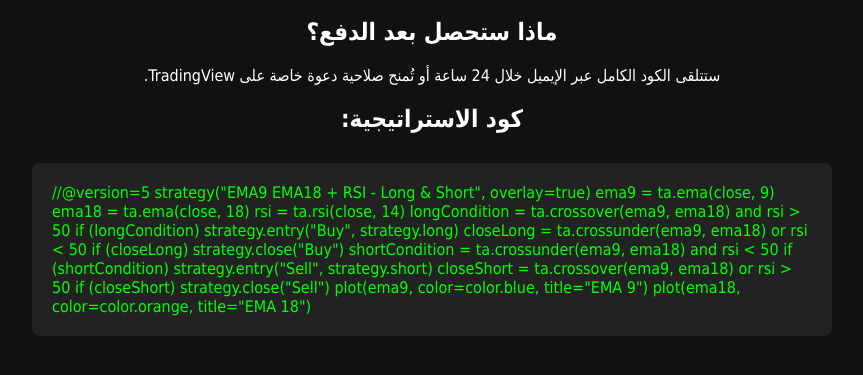
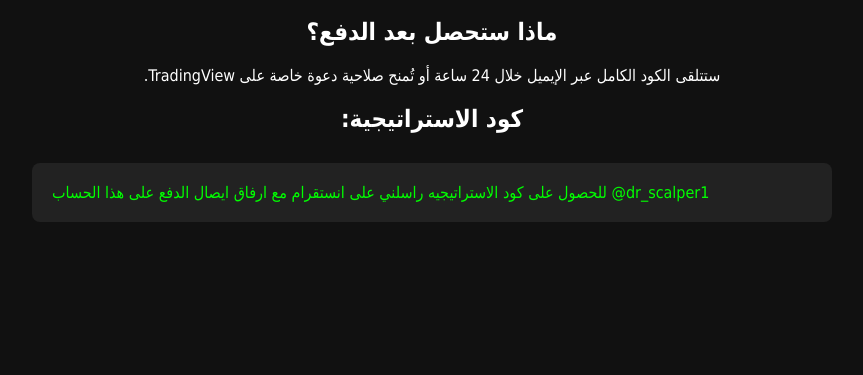
Before and after one commit to newmemo0/Rocket-scalper, a plain HTML site: page index.html in a window 1280 px wide. Shown: the part 259-634 px from the top of the page, without its empty margins (208-1071 px from the left). Drawn offline with Linux system fonts and the light colour scheme.

Commit message:
Update index.html

```diff
--- a/index.html
+++ b/index.html
@@ -58,31 +58,11 @@
 
     <h2>كود الاستراتيجية:</h2>
     <div class="code">
-//@version=5
-strategy("EMA9 EMA18 + RSI - Long & Short", overlay=true)
+للحصول على كود الاستراتيجيه
 
-ema9 = ta.ema(close, 9)
-ema18 = ta.ema(close, 18)
-rsi = ta.rsi(close, 14)
+      راسلني على انستقرام مع ارفاق ايصال الدفع على هذا الحساب
+@dr_scalper1
 
-longCondition = ta.crossover(ema9, ema18) and rsi > 50
-if (longCondition)
-    strategy.entry("Buy", strategy.long)
-
-closeLong = ta.crossunder(ema9, ema18) or rsi < 50
-if (closeLong)
-    strategy.close("Buy")
-
-shortCondition = ta.crossunder(ema9, ema18) and rsi < 50
-if (shortCondition)
-    strategy.entry("Sell", strategy.short)
-
-closeShort = ta.crossover(ema9, ema18) or rsi > 50
-if (closeShort)
-    strategy.close("Sell")
-
-plot(ema9, color=color.blue, title="EMA 9")
-plot(ema18, color=color.orange, title="EMA 18")
     </div>
   </div>
 </body>
```
